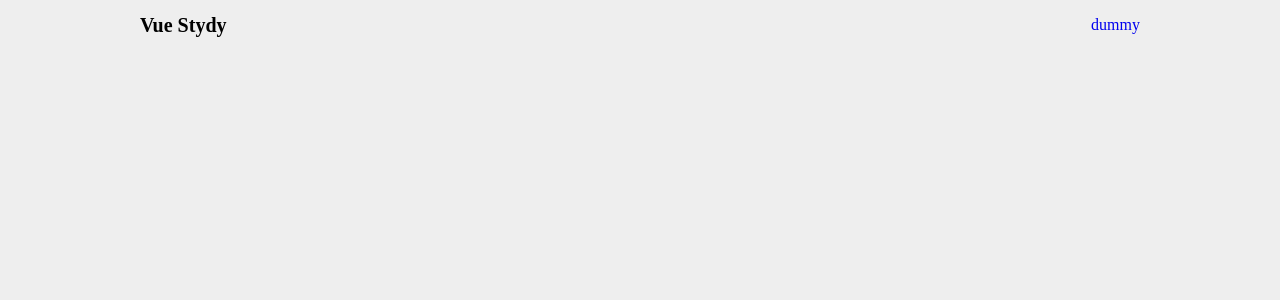
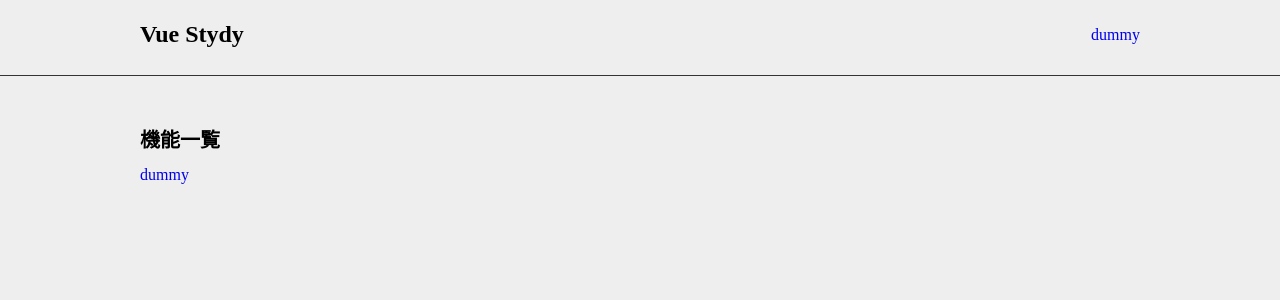
Before and after one commit to moyashiharusamen/vue_function, a Vue app: page / in a window 1280 px wide. Shown: the top 300 px of the page. Built offline with nearby package versions, Linux system fonts and the light colour scheme.

Commit message:
トップページを整備

```diff
--- a/src/App.vue
+++ b/src/App.vue
@@ -1,8 +1,9 @@
 <template>
   <div id="app">
+    <the-header />
+
     <div class="content">
       <div class="content-inner">
-        <the-header />
         <router-view/>
       </div>
     </div>
@@ -25,6 +26,11 @@ export default {
     background: #eee;
   }
 
+  * {
+    margin: 0;
+    padding: 0;
+  }
+
   a {
     text-decoration: none;
     transition: .5s;
@@ -45,8 +51,16 @@ export default {
     list-style: none;
   }
 
+  .content {
+    padding: 40px 0;
+  }
+
   .content-inner {
     width: 1000px;
     margin: 0 auto;
   }
+
+  h1 {
+    font-size: 20px;
+  }
 </style>
--- a/src/components/Header.vue
+++ b/src/components/Header.vue
@@ -1,5 +1,6 @@
 <template>
   <header class="header">
+    <div class="header-inner">
       <h1>Vue Stydy</h1>
 
       <nav>
@@ -7,6 +8,7 @@
           <li><router-link to="/">dummy</router-link></li>
         </ul>
       </nav>
+    </div>
   </header>
 </template>
 
@@ -18,12 +20,19 @@ export default {
 
 <style lang="scss" scoped>
 .header {
+  padding: 5px 0 10px;
+  border-bottom: 1px solid #333;
+
+  .header-inner {
     display: flex;
     align-items: center;
     justify-content: space-between;
+    width: 1000px;
+    margin: 0 auto;
+  }
 
   h1 {
-    font-size: 20px;
+    font-size: 24px;
   }
 }
 </style>
--- a/src/views/Home.vue
+++ b/src/views/Home.vue
@@ -1,5 +1,13 @@
 <template>
-<div></div>
+<div class="home">
+  <h1>機能一覧</h1>
+
+  <ul class="list">
+    <li>
+      <router-link to="/">dummy</router-link>
+    </li>
+  </ul>
+</div>
 </template>
 
 <script>
@@ -8,6 +16,6 @@ export default {
 }
 </script>
 
-<style scoped>
+<style lang="scss" scoped>
 
 </style>
```
Lines whose indentation alone changed are shown as unchanged.
